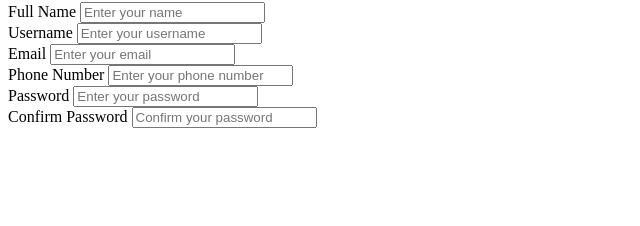
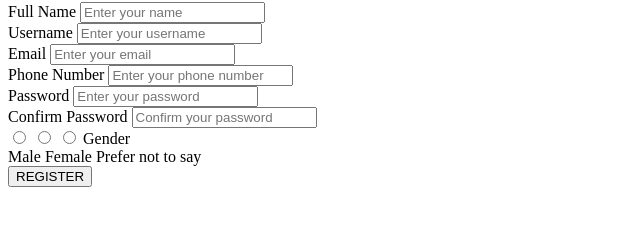
Before and after one commit to Yasral/HTML_CSS-FORMS, a plain HTML site: page index.html in a window 1280 px wide. Shown: the part 78-304 px from the top of the page, without its empty margins (0-640 px from the left). Drawn offline with Linux system fonts and the light colour scheme.

Commit message:
Creation of the user inputs part two and the registration button

```diff
--- a/index.html
+++ b/index.html
@@ -40,6 +40,33 @@
                     <input type="password" name="" id="" placeholder="Confirm your password">
                 </div>
             </div>
+            <div class="gender-details">
+                <input type="radio" name="gender" id="dot-1">
+                <input type="radio" name="gender" id="dot-2">
+                <input type="radio" name="gender" id="dot-3">
+
+                <span class="gender-title">Gender</span>
+
+                <div class="category">
+                    <label for="dot-1">
+                        <span class="dot one"></span>
+                        <span class="gender">Male</span>
+                    </label>
+
+                    <label for="dot-2">
+                        <span class="dot two"></span>
+                        <span class="gender">Female</span>
+                    </label>
+
+                    <label for="dot-3">
+                        <span class="dot three"></span>
+                        <span class="gender">Prefer not to say</span>
+                    </label>
+                </div>
+            </div>
+            <div class="button">
+                <input type="submit" value="REGISTER">
+            </div>
         </form>
     </div>
 </body>
```
